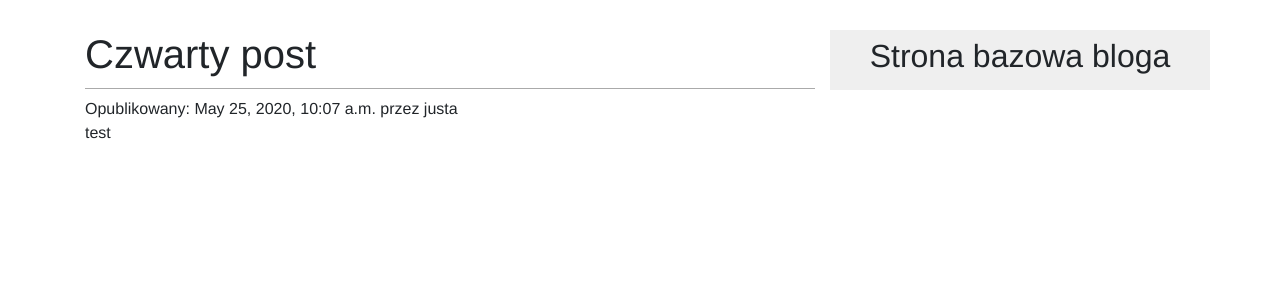
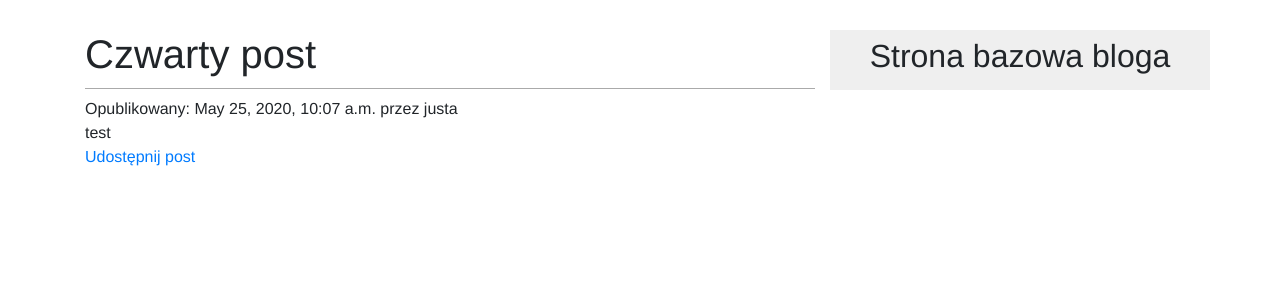
Before and after one commit to JustynaJBroniszewska/Blog, a Django app: a page that uses blog/templates/blog/post/detail.html in a window 1280 px wide. Shown: the part 56-356 px from the top of the page. Run offline with Django 3.2, Linux system fonts and the light colour scheme; data comes from the database, SQL or seed files in the repository; style sheets or scripts are compiled from the project's sources; some libraries are stand-ins or nearby versions.

Commit message:
POST id-post in email

```diff
--- a/blog/templates/blog/post/detail.html
+++ b/blog/templates/blog/post/detail.html
@@ -4,4 +4,5 @@
 <h1>{{ post.title }}</h1>
 <div class="date">Opublikowany: {{ post.publish }} przez {{ post.author }}</div>
 <div class="description">{{ post.body }}</div>
+<a href="{% url 'blog:share_post' post.id %}">Udostępnij post</a>
 {% endblock %}
--- a/blog/urls.py
+++ b/blog/urls.py
@@ -9,5 +9,7 @@ urlpatterns = [
         views.post_detail,
         name="post_detail",
     ),
-    path("udostepnij-post/", views.SharePost.as_view(), name="share_post"),
+    path(
+        "<int:post_id>/udostepnij-post/", views.SharePost.as_view(), name="share_post"
+    ),
 ]
--- a/blog/views.py
+++ b/blog/views.py
@@ -1,4 +1,5 @@
 from django.contrib import messages
+from django.http import HttpResponse
 from django.shortcuts import render, get_object_or_404
 from django.views.generic import ListView, FormView
 
@@ -30,12 +31,14 @@ class SharePost(FormView):
     template_name = "blog/post/share_post.html"
 
     def post(self, request, *args, **kwargs):
+        post = get_object_or_404(Post, id=kwargs["post_id"], status="published")
         form = self.get_form()
         if form.is_valid():
             try:
                 messages.success(
                     request,
-                    "Na wskazany adres e-mail została wysłana wiadomość z linkiem do posta.",
+                    "Na wskazany adres e-mail została wysłana wiadomość z linkiem do posta o tytule: "
+                    + post.title,
                 )
 
             except Exception:
```
